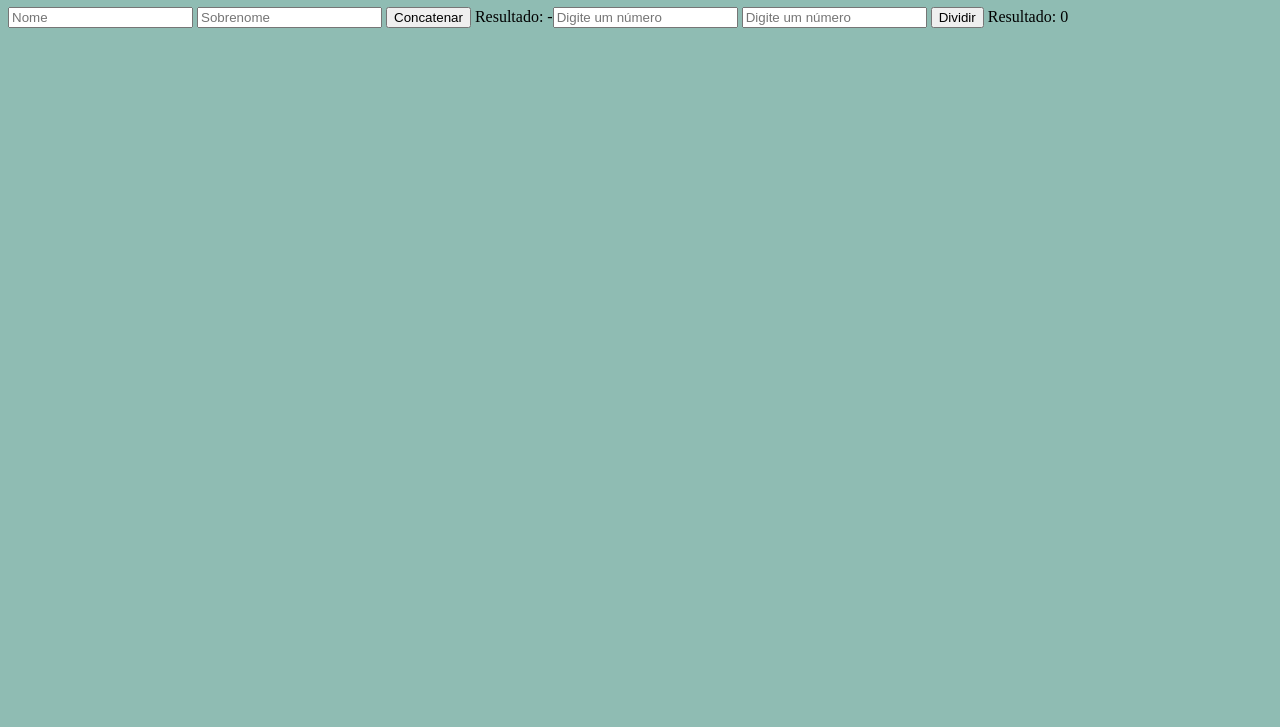
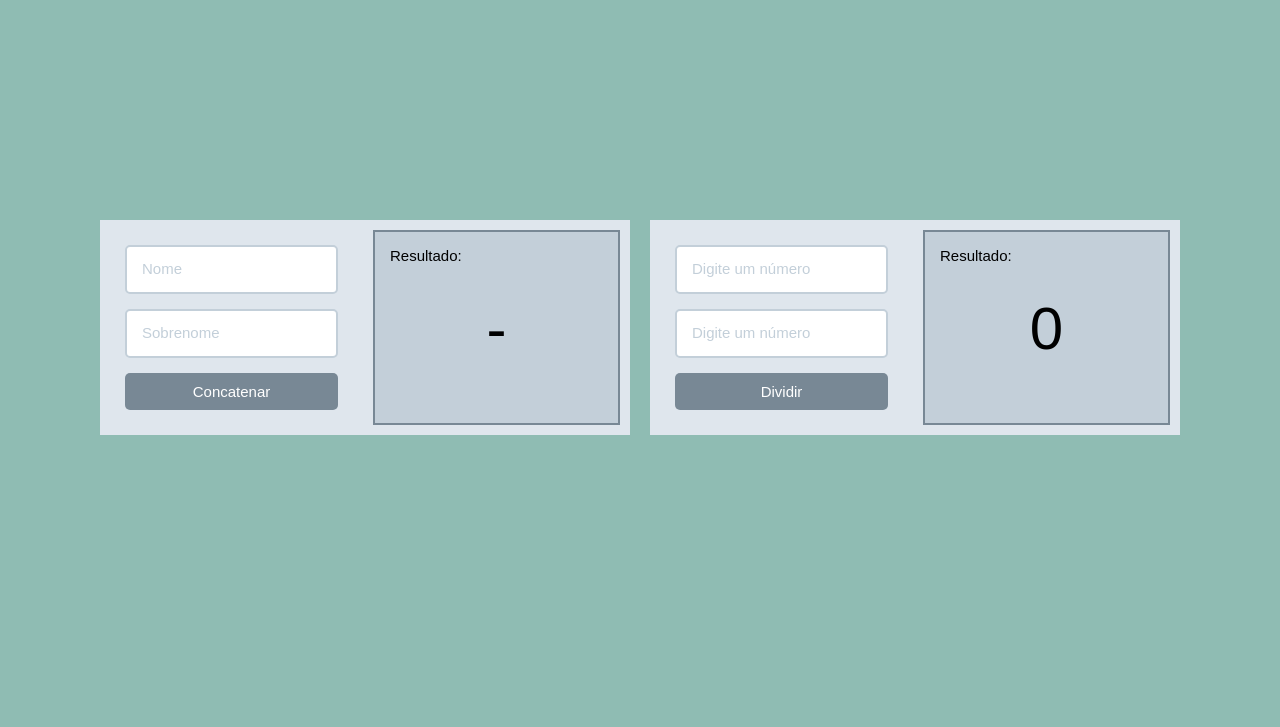
Before and after one commit to joaocarloslacerda/ex-01-webpack, a website built with webpack: page index.html in a window 1280 px wide. Shown: the part 73-800 px from the top of the page. Built offline with nearby package versions, Linux system fonts and the light colour scheme.

Commit message:
Finalizada criação do layout SCSS

```diff
--- a/gerenciaDeNomes.js
+++ b/gerenciaDeNomes.js
@@ -6,7 +6,7 @@ export function concatenarNomes(){
     const nomeResultado = document.getElementById("nomeResultado");
 
     nomeResultado.innerText = concatenar(nome.value, sobrenome.value);
-
+    nomeResultado.style.fontSize = "30px"
 }
 
 function concatenar(nome, sobrenome){
--- a/index.html
+++ b/index.html
@@ -6,22 +6,28 @@
     <title>Document</title>
 </head>
 <body>
-    <h1>Boas Vindas - Webpack</h1>
-
     <main class="main">
         <section class="card">
+            <div class="divButtonsCampos">
                 <input id="nome" type="text" placeholder="Nome">
                 <input id="sobrenome" type="text" placeholder="Sobrenome">
                 <button id="buttonConcatenar">Concatenar</button>
+            </div>
+            <div class="divResultado">
                 <label id="labelResultado" for="labelResultado">Resultado:</label>
                 <label id="nomeResultado" for="nomeResultado">-</label>
+            </div>
         </section>
         <section class="card">
+            <div class="divButtonsCampos">
                 <input id="numeroUm" type="text" placeholder="Digite um número">
                 <input id="numeroDois" type="text" placeholder="Digite um número">
                 <button id="buttonDividir">Dividir</button>
+            </div>
+            <div class="divResultado">
                 <label id="labelResultado" for="labelResultado">Resultado:</label>
                 <label id="valorResultado" for="valorResultado">0</label>
+            </div>
         </section>
     </main>
 </body>
--- a/scss/_componets.scss
+++ b/scss/_componets.scss
@@ -2,4 +2,60 @@
 
 @mixin card{
     background-color: $cinza-claro;
+    display: flex;
+    flex-direction: row;
+    width: 100vh;
+    padding: 10px;
+    gap: 20px;
 }
+
+@mixin texto{
+    font-family: Arial, Helvetica, sans-serif;
+    font-size: 15px;
+}
+
+@mixin textoPlaceholder{
+    color: $cinza-medio;
+    font-family: Arial, Helvetica, sans-serif;
+    font-size: 15px;
+}
+
+@mixin textoResultado{
+    font-size: 60px;
+    padding-top: 30px;
+    text-align: center;
+}
+
+@mixin divButtonsCampos{
+    display: flex;
+    flex-direction: column;
+    flex-basis: 0;
+    flex-grow: 1;
+    gap: 15px;
+    padding: 15px;
+}
+
+@mixin divResultado{
+    background-color: $cinza-medio;
+    border: 2px solid $cinza-escuro;
+    display: flex;
+    flex-direction: column;
+    flex-basis: 0;
+    flex-grow: 1;
+    padding: 15px;
+}
+
+@mixin camposTexto{
+    background-color: $branco;
+    border: 2px solid $cinza-medio;
+    border-radius: 5px;
+    padding: 15px;
+}
+
+@mixin button{
+    background-color: $cinza-escuro;
+    color: $branco;
+    border: none;
+    border-radius: 5px;
+    padding: 10px;
+}
--- a/scss/_cores.scss
+++ b/scss/_cores.scss
@@ -1,3 +1,4 @@
+$branco: white;
 $amarelo: #FCE6A8;
 $verde: #8FBCB3;
 $cinza-claro: #DFE6ED;
--- /dev/null
+++ b/scss/_resets.scss
@@ -0,0 +1,4 @@
+@mixin resets{
+    margin: 0;
+    padding: 0;
+}
--- a/scss/index.scss
+++ b/scss/index.scss
@@ -1,11 +1,67 @@
 @import "./cores";
+@import "./resets";
+@import "./componets";
 
 body{
+    @include resets;
     background-color: $verde;
     .main{
         display: flex;
+        height: 100vh;
+        flex-direction: row;
+        gap: 20px;
+        padding-left: 100px;
+        padding-right: 100px;
+        align-items: center;
+        justify-content: center;
         .card{
-
+            @include card;
+            .divButtonsCampos{
+                @include divButtonsCampos;
+                #nome{
+                    @include camposTexto;
+                }
+                #sobrenome{
+                    @include camposTexto;
+                }
+                #nome::placeholder{
+                    @include textoPlaceholder;
+                }
+                #sobrenome::placeholder{
+                    @include textoPlaceholder;
+                }
+                #buttonConcatenar{
+                    @include button;
+                    @include texto;
+                }
+                #numeroUm{
+                    @include camposTexto;
+                }
+                #numeroDois{
+                    @include camposTexto;
+                }
+                #numeroUm::placeholder{
+                    @include textoPlaceholder;
+                }
+                #numeroDois::placeholder{
+                    @include textoPlaceholder;
+                }
+                #buttonDividir{
+                    @include button;
+                    @include texto;
+                }
+            }
+            .divResultado{
+                @include divResultado;
+                @include texto;
+                #nomeResultado{
+                    @include textoResultado;
+                    text-transform: capitalize;
+                }
+                #valorResultado{
+                    @include textoResultado;
+                }
+            }
         }
     }
 }
```
Lines whose indentation alone changed are shown as unchanged.
